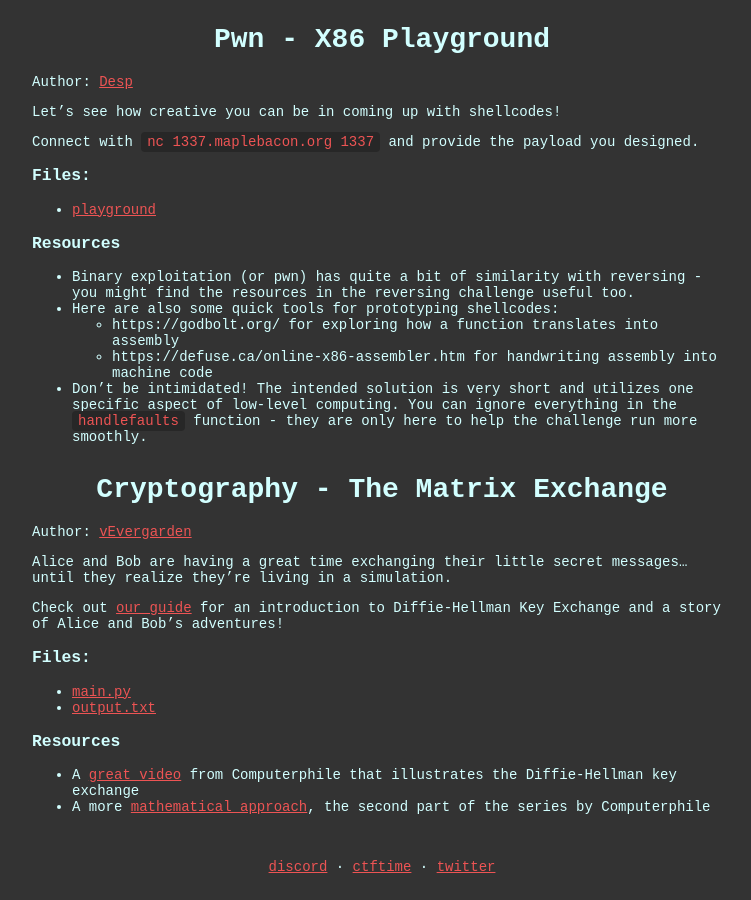
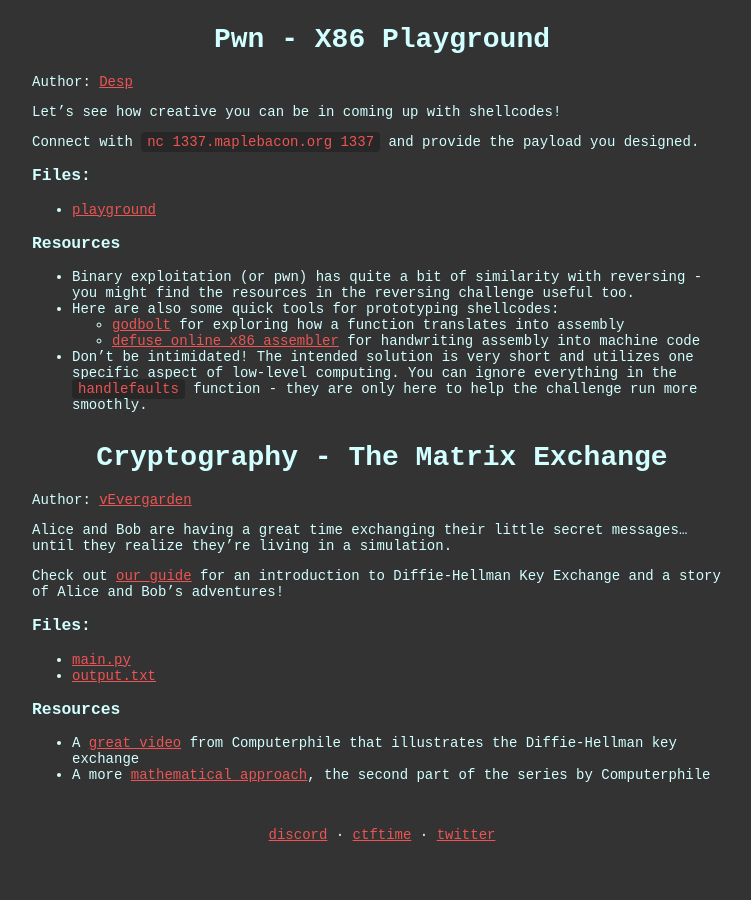
Before and after one commit to ubcctf/ubcctf.github.io, a Jekyll site: the page built from challenge.md, in a window 1280 px wide and 900 px high, scrolled down 1303 px. Shown: the whole window, without its empty margins (258-1009 px from the left). Built offline with Jekyll 4.4.1, drawn with Linux system fonts in a browser that asks for light colours; nearby versions of some CDN libraries; some web fonts are replaced; after the commit the page ends 2171 px from its top, so only the background shows below that; some of the changed lines change nothing that is shown.

Commit message:
Fix pwn links

```diff
--- a/challenge.md
+++ b/challenge.md
@@ -73,8 +73,8 @@ Connect with `nc 1337.maplebacon.org 1337` and provide the payload you designed.
 ### Resources
 - Binary exploitation (or pwn) has quite a bit of similarity with reversing - you might find the resources in the reversing challenge useful too.
 - Here are also some quick tools for prototyping shellcodes:
-  - https://godbolt.org/ for exploring how a function translates into assembly
-  - https://defuse.ca/online-x86-assembler.htm for handwriting assembly into machine code
+  - [godbolt](https://godbolt.org/) for exploring how a function translates into assembly
+  - [defuse online x86 assembler](https://defuse.ca/online-x86-assembler.html) for handwriting assembly into machine code
 - Don't be intimidated! The intended solution is very short and utilizes one specific aspect of low-level computing. You can ignore everything in the `handlefaults` function - they are only here to help the challenge run more smoothly.
 
 
```
